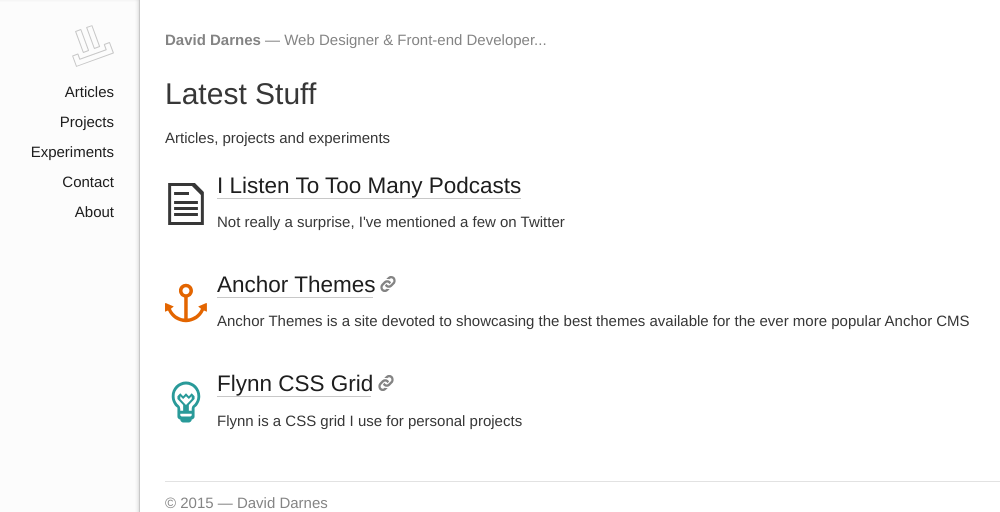
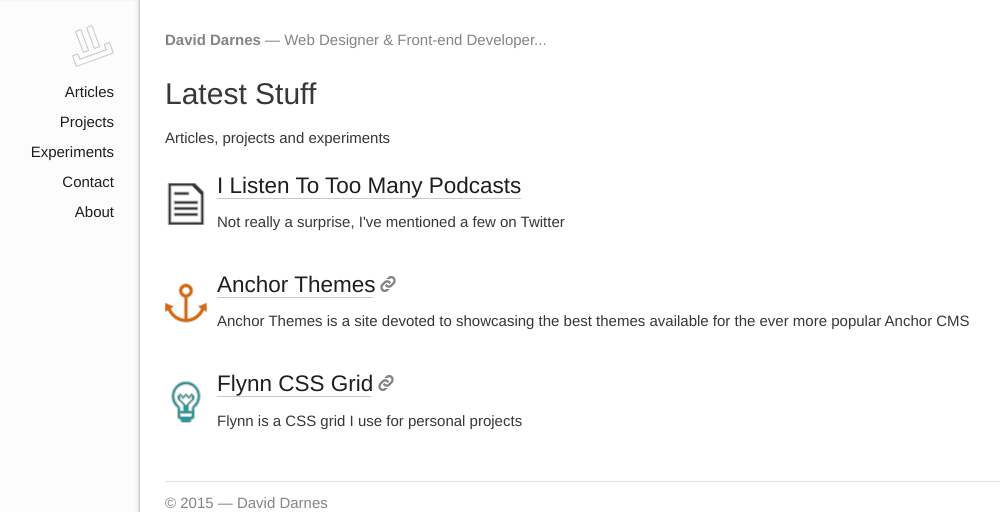
Before and after one commit to daviddarnes/daviddarnes.github.io, a Jekyll site: the page built from index.md, in a window 1280 px wide. Shown: the top 512 px of the page, without its empty margins (116-1116 px from the left). Built offline with Jekyll 4.4.1, drawn with Linux system fonts in a browser that asks for light colours.

Commit message:
Adds border colour back to drawing icons, cleans indents

```diff
--- a/css/styles.scss
+++ b/css/styles.scss
@@ -164,6 +164,7 @@
 		animation: outline 3s ease 1;
 	}
 	&__fade {
+		stroke: $border-colour;
 		-webkit-animation: fade 3s ease 1;
 		animation: fade 3s ease 1;
 	}
@@ -190,14 +191,14 @@
 	0%	{ stroke-dashoffset: 122; stroke: $border-colour; fill-opacity: 0; }
 	25%	{ stroke-dashoffset: 122; stroke: $border-colour; fill-opacity: 0; }
 	75%	{ stroke-dashoffset: 0;   stroke: $border-colour; fill-opacity: 0; }
-	100%{ stroke-dashoffset: 0;   stroke: transparent;    fill-opacity: 1; }
+	100%	{ stroke-dashoffset: 0;   stroke: transparent;    fill-opacity: 1; }
 }
 
 @keyframes fade {
 	0%	{ stroke-dashoffset: 122; stroke: $border-colour; fill-opacity: 0; }
 	25%	{ stroke-dashoffset: 122; stroke: $border-colour; fill-opacity: 0; }
 	75%	{ stroke-dashoffset: 0;   stroke: $border-colour; fill-opacity: 0; }
-	100%{ stroke-dashoffset: 0;   stroke: transparent;    fill-opacity: 1; }
+	100%	{ stroke-dashoffset: 0;   stroke: transparent;    fill-opacity: 1; }
 }
 
 @-webkit-keyframes outline {
```
